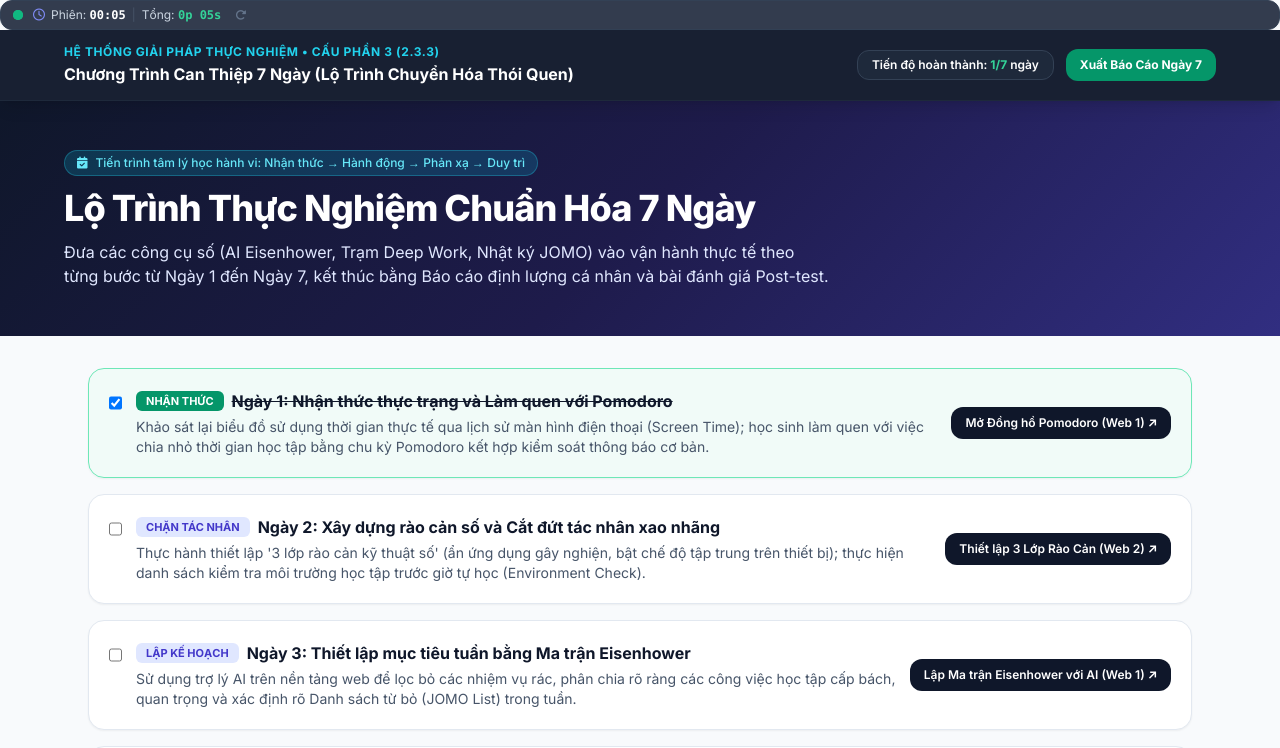
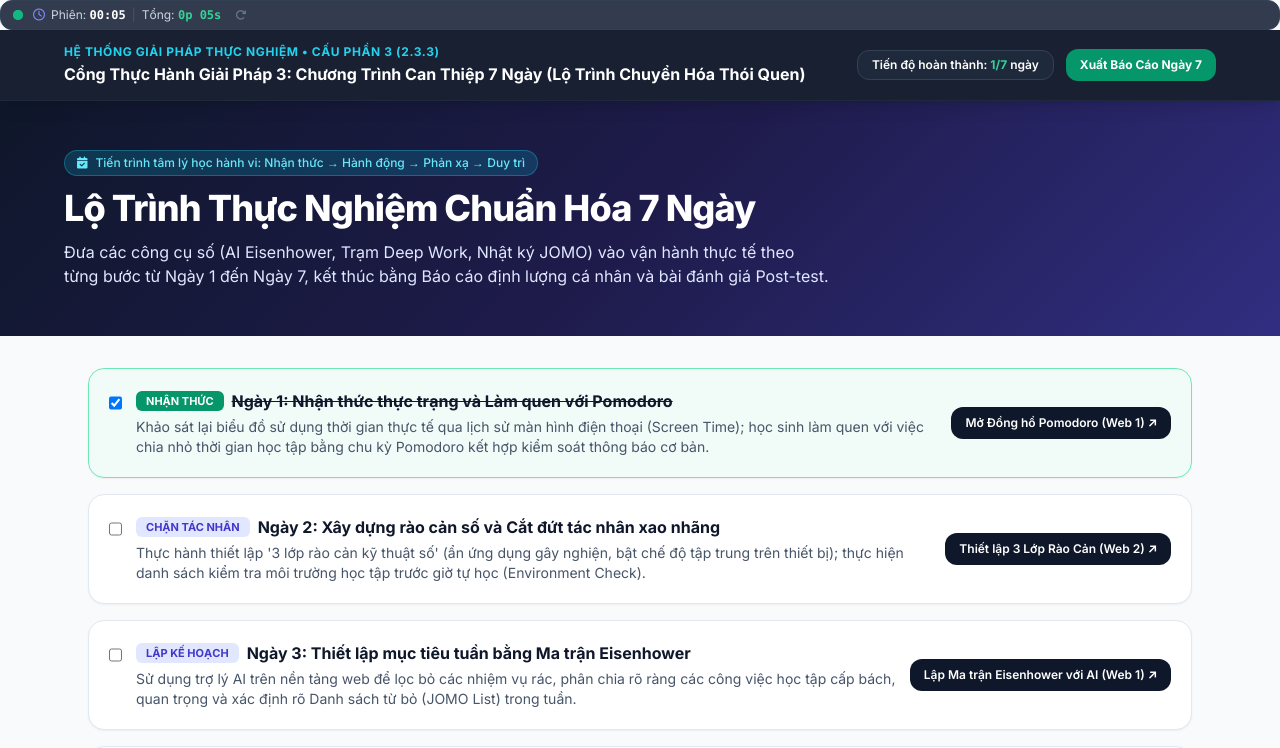
Before and after one commit to Andeptryqua1908/lotrinhbayngay, a plain HTML site: page index.html in a window 1280 px wide. Shown: the top 748 px of the page. Drawn offline with nearby package versions, Linux system fonts and the light colour scheme.

Commit message:
Update index.html

```diff
--- a/index.html
+++ b/index.html
@@ -3,7 +3,7 @@
 <head>
     <meta charset="UTF-8">
     <meta name="viewport" content="width=device-width, initial-scale=1.0">
-    <title>Cấu Phần 3: Chương Trình Can Thiệp Thực Nghiệm 7 Ngày</title>
+    <title>Chương Trình Can Thiệp Thực Nghiệm 7 Ngày</title>
     <script src="https://cdn.tailwindcss.com"></script>
     <link rel="preconnect" href="https://fonts.googleapis.com">
     <link rel="preconnect" href="https://fonts.gstatic.com" crossorigin>
@@ -39,7 +39,7 @@
         <div class="max-w-6xl mx-auto flex flex-col sm:flex-row items-start sm:items-center justify-between gap-3">
             <div>
                 <span class="text-xs font-bold uppercase tracking-wider text-cyan-400 block">Hệ thống Giải pháp Thực nghiệm • Cấu phần 3 (2.3.3)</span>
-                <h1 class="font-bold text-white text-sm sm:text-base leading-tight mt-0.5">Chương Trình Can Thiệp 7 Ngày (Lộ Trình Chuyển Hóa Thói Quen)</h1>
+                <h1 class="font-bold text-white text-sm sm:text-base leading-tight mt-0.5">Cổng Thực Hành Giải Pháp 3: Chương Trình Can Thiệp 7 Ngày (Lộ Trình Chuyển Hóa Thói Quen)</h1>
             </div>
             <div class="flex items-center gap-3">
                 <div class="bg-slate-800 border border-slate-700 px-3.5 py-1.5 rounded-xl text-xs font-semibold text-white">
```
